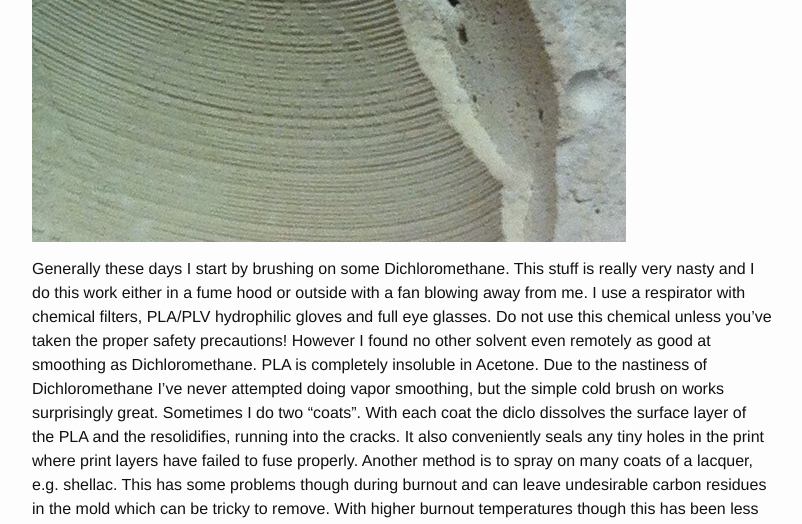
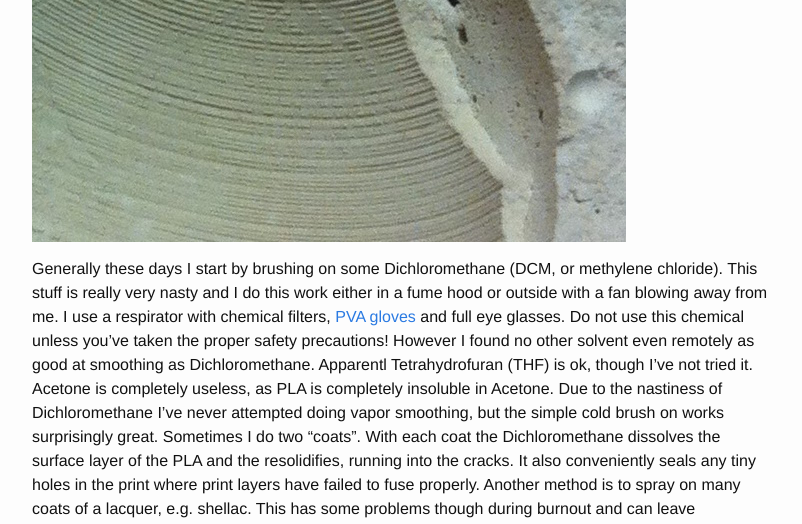
Before and after one commit to mtyka/mtyka.github.io, a Jekyll site: the page built from _posts/2016-12-11-lostpla-casting-glass.markdown, in a window 1280 px wide and 1400 px high, scrolled down 2978 px. Shown: the top 524 px of the window, without its empty margins (238-1040 px from the left). Built offline with Jekyll 4.4.1, drawn with Linux system fonts in a browser that asks for light colours; some of the changed text lies outside the part shown.

Commit message:
Small changes

```diff
--- a/_posts/2016-12-11-lostpla-casting-glass.markdown
+++ b/_posts/2016-12-11-lostpla-casting-glass.markdown
@@ -57,16 +57,16 @@ To get rid of the print lines I've tried a number of different techniques, many
 <img src="/assets/casting/print_lines.jpg">
 
 
-Generally these days I start by brushing on some Dichloromethane. This stuff is really very nasty and I do this work either in a fume hood or outside with a fan blowing away from me. I use a respirator with chemical filters, PLA/PLV hydrophilic gloves and full eye glasses. Do not use this chemical unless you've taken the proper safety precautions!
-However I found no other solvent even remotely as good at smoothing as Dichloromethane. PLA is completely insoluble in Acetone. Due to the nastiness of Dichloromethane I've never attempted doing vapor smoothing, but the simple cold brush on works surprisingly great. Sometimes I do two "coats".
-With each coat the diclo dissolves the surface layer of the PLA and the resolidifies, running into the cracks. It also conveniently seals any tiny holes in the print where print layers have failed to fuse properly.
+Generally these days I start by brushing on some Dichloromethane (DCM, or methylene chloride). This stuff is really very nasty and I do this work either in a fume hood or outside with a fan blowing away from me. I use a respirator with chemical filters, <a href="http://amo-csd.lbl.gov/downloads/Chemical%20Resistance%20of%20Gloves.pdf">PVA gloves</a> and full eye glasses. Do not use this chemical unless you've taken the proper safety precautions!
+However I found no other solvent even remotely as good at smoothing as Dichloromethane. Apparentl Tetrahydrofuran (THF) is ok, though I've not tried it. Acetone is completely useless, as PLA is completely insoluble in Acetone. Due to the nastiness of Dichloromethane I've never attempted doing vapor smoothing, but the simple cold brush on works surprisingly great. Sometimes I do two "coats".
+With each coat the Dichloromethane dissolves the surface layer of the PLA and the resolidifies, running into the cracks. It also conveniently seals any tiny holes in the print where print layers have failed to fuse properly.
 Another method is to spray on many coats of a lacquer, e.g. shellac. This has some problems though during burnout and can leave undesirable carbon residues in the mold which can be tricky to remove. With higher burnout temperatures though this has been less of a problem.
 
 
 <img src="/assets/casting/carbon_residue.jpg">
 
 
-One thing to be aware of though is that if you ever intend to make a rubber mold out of a printed positive, do not use Shellac. Shellac has residual alcohol in it and apparently is one of the very very few things that bonds to setting rubber. I found this out the hard way when my mold positive didn't want to come out of the mold, cracking the rubber. For direct into plaster positives it works ok though thick layers have a tendency to char and leave carbon deposits.
+One thing to be aware of though is that if you ever intend to make a rubber mold out of a printed positive, do not use Shellac. Shellac has residual alcohol in it and apparently is one of the very very few things that bonds to setting rubber. I found this out the hard way when my mold positive didn't want to come out of the mold, cracking the rubber. For direct-into-plaster positives it works ok though thick layers have a tendency to char and leave carbon deposits.
 
 
 <img src="/assets/casting/editing_the_mold.jpg">
@@ -125,6 +125,10 @@ Next, we need to burn out the mold. I place the mold, upside-down, in the kiln,
 |   7:00          |      60 | Cool to room temperature      |
 
 
+
+
+
+
 <img src="/assets/casting/bricking_in_the_mold.jpg">
 
 
@@ -168,9 +172,14 @@ how thick the mold is. An example profile is below.
 |  6:00           |      75 |      ...                      |
 
 
+
+
+
 I usually skip the first two steps if the mold is already dried and burned out.
 Be sure to check with your glass' manufacturer about the right protocol, it depends strongly on the type of
 piece and the glass chemistry.
+
+
 
 
 <img src="/assets/casting/controller.jpg">
```
